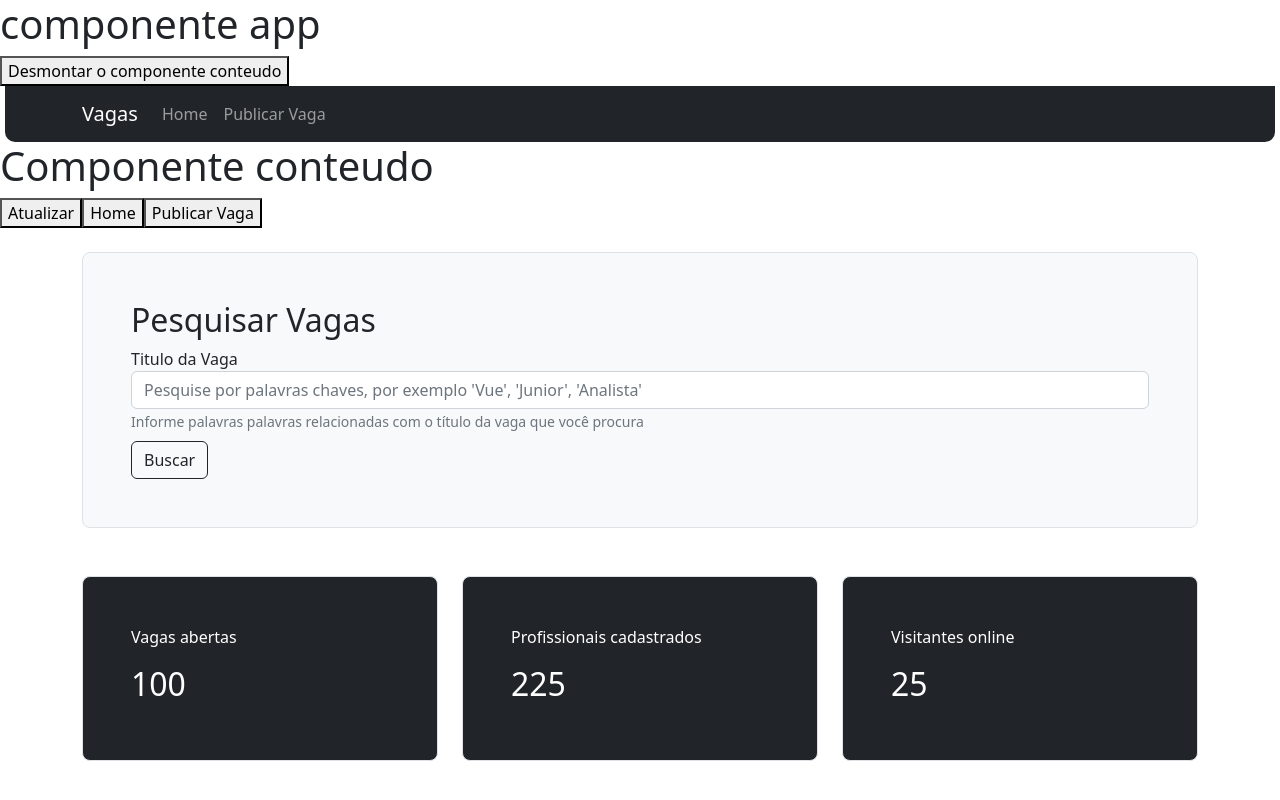
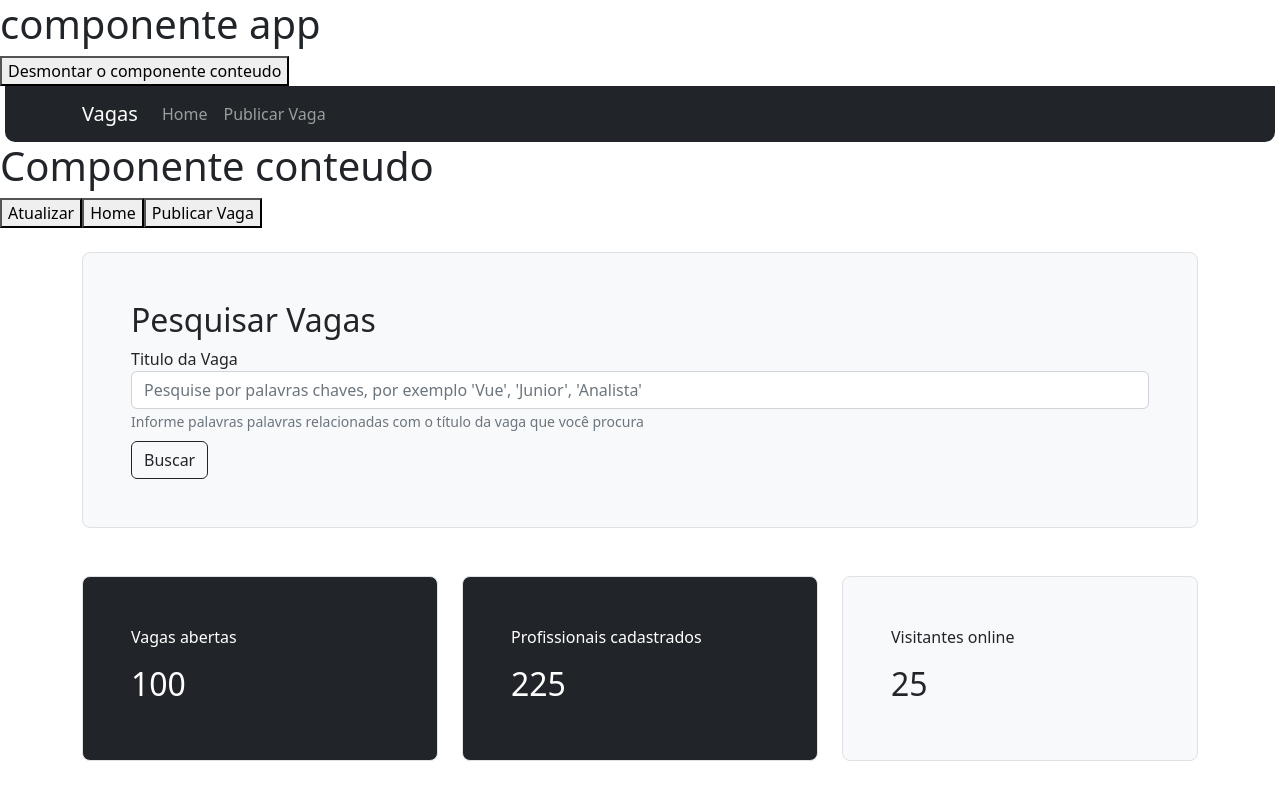
Before and after one commit to SamuelPereiraBrandao/Projeto-Vagas-Vue, a Vue app: page / in a window 1280 px wide. Built offline with nearby package versions, Linux system fonts and the light colour scheme.

Commit message:
add estilo visual computado

```diff
--- a/src/components/comuns/Indicador.vue
+++ b/src/components/comuns/Indicador.vue
@@ -1,5 +1,5 @@
 <template>
-  <div class="h-100 p-5 rounded-3 border bg-dark text-white">
+  <div :class="estilo">
     <p>{{titulo}}</p>
     <h2>{{indicador}}</h2>
   </div>
@@ -7,6 +7,11 @@
 <script>
 export default {
   name: "IndicadorDoSite",
-  props:['titulo','indicador'],
+  props:['titulo','indicador','bg','color'],
+  computed:{
+    estilo(){
+        return `h-100 p-5 rounded-3 border ${this.bg} ${this.color}`
+    }
+  }
 };
 </script>
--- a/src/components/views/HomePrin.vue
+++ b/src/components/views/HomePrin.vue
@@ -7,13 +7,13 @@
         </div>
         <div class="row mt-5">
             <div class="col-4">
-                <indicador titulo="Vagas abertas" indicador="100"></indicador>
+                <indicador titulo="Vagas abertas" indicador="100" bg="bg-dark" color="text-white"></indicador>
             </div>
             <div class="col-4">
-                <indicador titulo="Profissionais cadastrados" indicador="225"></indicador>
+                <indicador titulo="Profissionais cadastrados" indicador="225" bg="bg-dark" color="text-white"></indicador>
             </div>
             <div class="col-4">
-                <indicador titulo="Visitantes online" indicador="25"></indicador>
+                <indicador titulo="Visitantes online" indicador="25" bg="bg-light" color="text-dark"></indicador>
 
             </div>
         </div>
```
